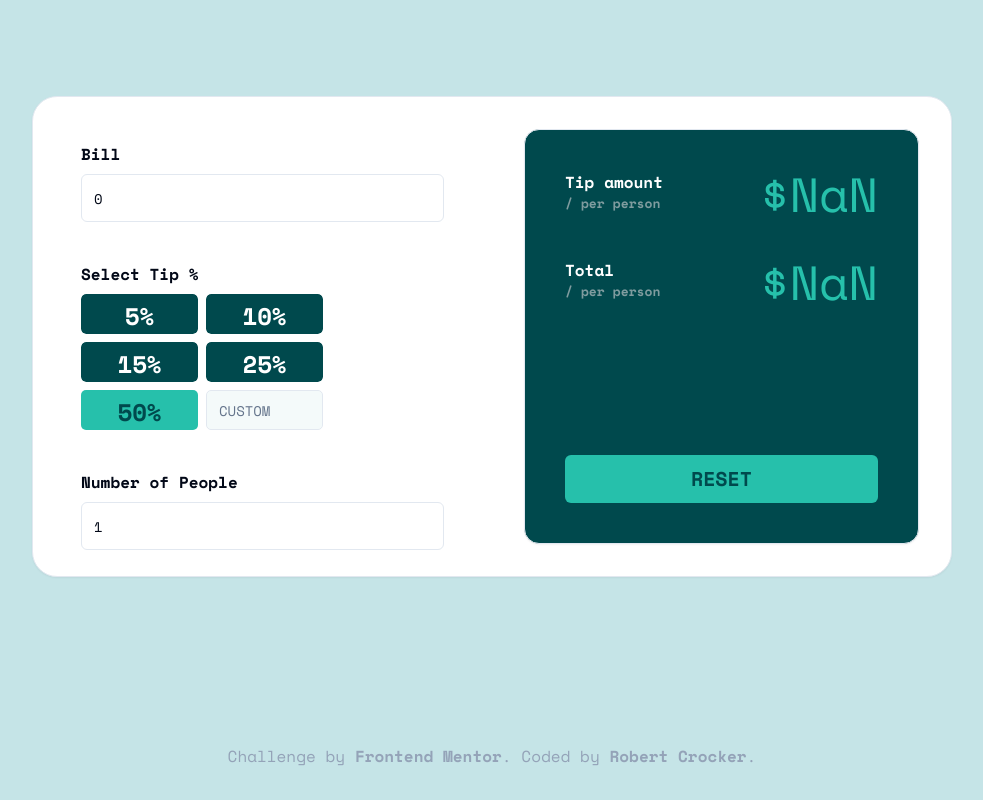
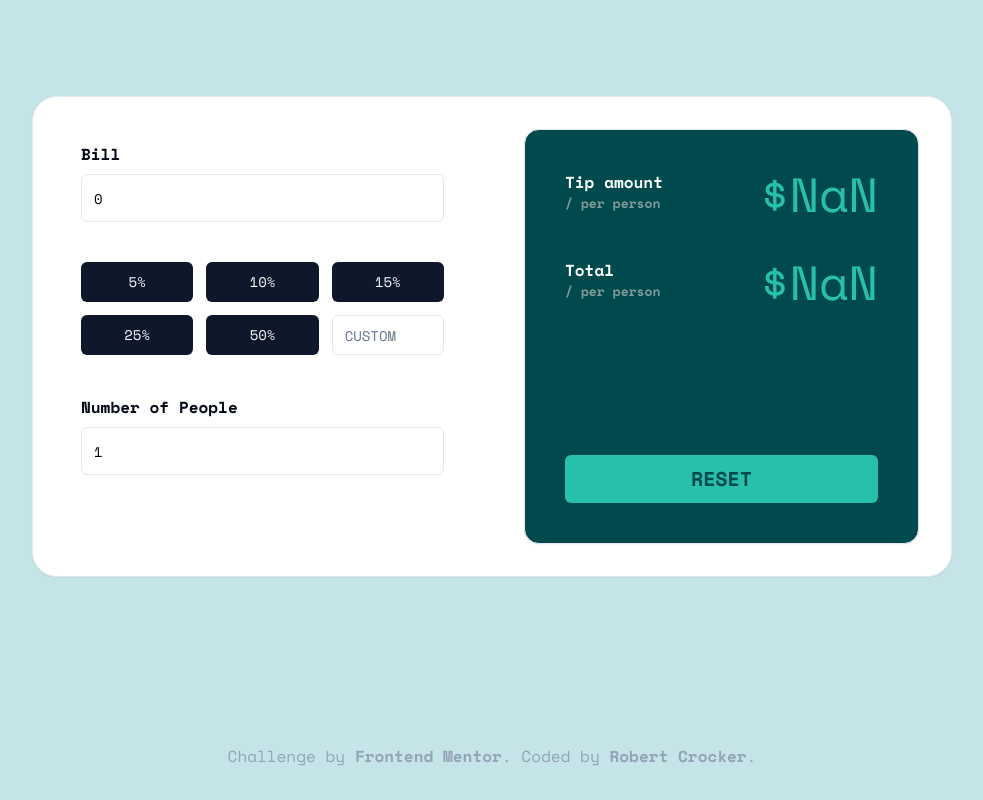
Before and after one commit to robcrock/tip-calculator, a Next.js app: page / in a window 1280 px wide. Shown: the whole page, without its empty margins (148-1131 px from the left). Built offline with nearby package versions, Linux system fonts and the light colour scheme.

Commit message:
Working button group.

```diff
--- a/src/app/page.tsx
+++ b/src/app/page.tsx
@@ -16,10 +16,11 @@ import {
   FormLabel,
   FormMessage,
 } from "@/components/ui/form";
-import { zodResolver } from "@hookform/resolvers/zod";
 import { useForm } from "react-hook-form";
 import { number, z } from "zod";
 import { cn } from "@/lib/utils";
+import { ButtonGroup } from "@/components/button-group";
+import { zodResolver } from "@hookform/resolvers/zod";
 
 const formSchema = z.object({
   bill: z.string(),
@@ -36,12 +37,7 @@ const formatter = new Intl.NumberFormat("en-US", {
 export default function Home() {
   const [bill, setBill] = useState(0);
   const [tipPercent, setTipPercent] = useState(0);
-  const [isCustom, setIsCustom] = useState(false);
   const [numberOfPeople, setNumberOfPeople] = useState(0);
-
-  console.log(bill);
-  console.log(tipPercent);
-  console.log(numberOfPeople);
 
   // 1. Define your form.
   const form = useForm<z.infer<typeof formSchema>>({
@@ -53,31 +49,15 @@ export default function Home() {
     },
   });
 
-  const handleChangeCustomTipPercent = (e: ChangeEvent<HTMLInputElement>) => {
-    const value = parseFloat(e.target.value); // Parse the input value as a float
-    if (!isNaN(value)) {
-      setIsCustom(true);
-      setTipPercent(value);
-    } else {
-      setIsCustom(false);
-      setTipPercent(value);
-    }
-  };
-
   // 2. Define a submit handler.
   function onSubmit(values: z.infer<typeof formSchema>) {
+    console.log("fired");
+    console.log(values);
     // Do something with the form values.
     // ✅ This will be type-safe and validated.
     setBill(parseFloat(values.bill));
-    if (isCustom) {
-      setIsCustom(true);
-      setTipPercent(tipPercent);
-    } else {
-      setIsCustom(false);
-      setTipPercent(parseFloat(values["tip-percent"]));
-    }
+    setTipPercent(parseFloat(values["tip-percent"]));
     setNumberOfPeople(parseFloat(values["number-of-people"]));
-    console.log(values);
   }
 
   return (
@@ -108,118 +88,7 @@ export default function Home() {
                   )}
                 />
                 {/* -- Tip % Radio Group -- */}
-                <FormField
-                  control={form.control}
-                  name="tip-percent"
-                  render={({ field }) => (
-                    <FormItem className="space-y-2">
-                      <FormLabel className="text-[16px] font-bold">
-                        Select Tip %
-                      </FormLabel>
-                      <FormControl>
-                        <RadioGroup
-                          onValueChange={field.onChange}
-                          defaultValue={field.value}
-                          className="flex flex-wrap gap-2"
-                        >
-                          <FormItem className="relative h-[40px] w-[117px] overflow-hidden rounded-[5px]">
-                            <FormControl className="rounded-[5px] bg-very-dark-cyan">
-                              <RadioGroupItem value="0.05" id="five-percent" />
-                            </FormControl>
-                            <FormLabel
-                              className={cn(
-                                "pointer-events-none absolute left-1/2 top-1/2 m-0 -translate-x-1/2 -translate-y-[22px] transform text-2xl font-bold",
-                                field.value === "0.05"
-                                  ? "text-very-dark-cyan"
-                                  : "text-white",
-                              )}
-                            >
-                              5%
-                            </FormLabel>
-                          </FormItem>
-                          <FormItem className="relative h-[40px] w-[117px] overflow-hidden rounded-[5px]">
-                            <FormControl className="rounded-[5px] bg-very-dark-cyan">
-                              <RadioGroupItem value="0.1" id="ten-percent" />
-                            </FormControl>
-                            <FormLabel
-                              className={cn(
-                                "pointer-events-none absolute left-1/2 top-1/2 m-0 -translate-x-1/2 -translate-y-[22px] transform text-2xl font-bold",
-                                field.value === "0.1"
-                                  ? "text-very-dark-cyan"
-                                  : "text-white",
-                              )}
-                            >
-                              10%
-                            </FormLabel>
-                          </FormItem>
-                          <FormItem className="relative h-[40px] w-[117px] overflow-hidden rounded-[5px]">
-                            <FormControl className="rounded-[5px] bg-very-dark-cyan">
-                              <RadioGroupItem
-                                value="0.15"
-                                id="fifteen-percent"
-                              />
-                            </FormControl>
-                            <FormLabel
-                              className={cn(
-                                "pointer-events-none absolute left-1/2 top-1/2 m-0 -translate-x-1/2 -translate-y-[22px] transform text-2xl font-bold",
-                                field.value === "0.15"
-                                  ? "text-very-dark-cyan"
-                                  : "text-white",
-                              )}
-                            >
-                              15%
-                            </FormLabel>
-                          </FormItem>
-                          <FormItem className="relative h-[40px] w-[117px] overflow-hidden rounded-[5px]">
-                            <FormControl className="rounded-[5px] bg-very-dark-cyan">
-                              <RadioGroupItem
-                                value="0.25"
-                                id="twenty-five-percent"
-                              />
-                            </FormControl>
-                            <FormLabel
-                              className={cn(
-                                "pointer-events-none absolute left-1/2 top-1/2 m-0 -translate-x-1/2 -translate-y-[22px] transform text-2xl font-bold",
-                                field.value === "0.25"
-                                  ? "text-very-dark-cyan"
-                                  : "text-white",
-                              )}
-                            >
-                              25%
-                            </FormLabel>
-                          </FormItem>
-                          <FormItem className="relative h-[40px] w-[117px] overflow-hidden rounded-[5px]">
-                            <FormControl className="rounded-[5px] bg-very-dark-cyan">
-                              <RadioGroupItem value="0.5" id="fifty-percent" />
-                            </FormControl>
-                            <FormLabel
-                              className={cn(
-                                "pointer-events-none absolute left-1/2 top-1/2 m-0 -translate-x-1/2 -translate-y-[22px] transform text-2xl font-bold",
-                                field.value === "0.5"
-                                  ? "text-very-dark-cyan"
-                                  : "text-white",
-                              )}
-                            >
-                              50%
-                            </FormLabel>
-                          </FormItem>
-                          <FormItem className="relative h-[40px] w-[117px] overflow-hidden">
-                            <FormControl className="rounded-[5px] bg-very-light-grayish-cyan text-dark-grayish-cyan">
-                              <Input
-                                type="number"
-                                step="0.01"
-                                placeholder="CUSTOM"
-                                onChange={(e) =>
-                                  handleChangeCustomTipPercent(e)
-                                }
-                              />
-                            </FormControl>
-                          </FormItem>
-                        </RadioGroup>
-                      </FormControl>
-                    </FormItem>
-                  )}
-                />
+                <ButtonGroup />
                 {/* -- Number of People Input -- */}
                 <FormField
                   control={form.control}
--- /dev/null
+++ b/src/components/button-group.tsx
@@ -0,0 +1,64 @@
+import { useRef, useState } from "react";
+import { Button } from "./ui/button";
+import { Input } from "./ui/input";
+import { useFormContext } from "react-hook-form";
+
+const buttonProps = [
+  { value: 0.05, label: "5%" },
+  { value: 0.1, label: "10%" },
+  { value: 0.15, label: "15%" },
+  { value: 0.25, label: "25%" },
+  { value: 0.5, label: "50%" },
+];
+
+export const ButtonGroup = () => {
+  const { register, setValue } = useFormContext(); // Using setValue from useFormContext
+  const tipPercentRef = useRef<HTMLInputElement>(null);
+  const [inputValue, setInputValue] = useState("");
+
+  // Handler for button clicks
+  const handleButtonClick = (value: number) => {
+    console.log("clicked");
+    setValue("tip-percent", value, { shouldValidate: true }); // Update the form state with the button's value
+    setInputValue(""); // Reset local input state so it doesn't show old values
+  };
+
+  const handleInputClick = () => {
+    tipPercentRef.current?.focus();
+  };
+
+  // Handler for changes in the input
+  const handleInputChange = (event: React.ChangeEvent<HTMLInputElement>) => {
+    const value = parseFloat(event.target.value);
+    if (!isNaN(value)) {
+      console.log("changed");
+      setValue("tip-percent", value, { shouldValidate: true }); // Only update with valid numbers
+    }
+    setInputValue(event.target.value);
+  };
+
+  return (
+    <div className="grid grid-cols-3 gap-[13px]">
+      {buttonProps.map(({ value, label }) => (
+        <Button
+          {...register("tip-percent")} // Register input for react-hook-form
+          key={label}
+          type="button" // Ensure this is a button to prevent form submission
+          onClick={() => handleButtonClick(value)}
+        >
+          {label}
+        </Button>
+      ))}
+      <Input
+        type="number"
+        step="0.01"
+        {...register("tip-percent")} // Register input for react-hook-form
+        value={inputValue}
+        onChange={handleInputChange} // Custom handler for input changes
+        onClick={handleInputClick} // Custom handler for input changes
+        placeholder="CUSTOM"
+        ref={tipPercentRef}
+      />
+    </div>
+  );
+};
```
